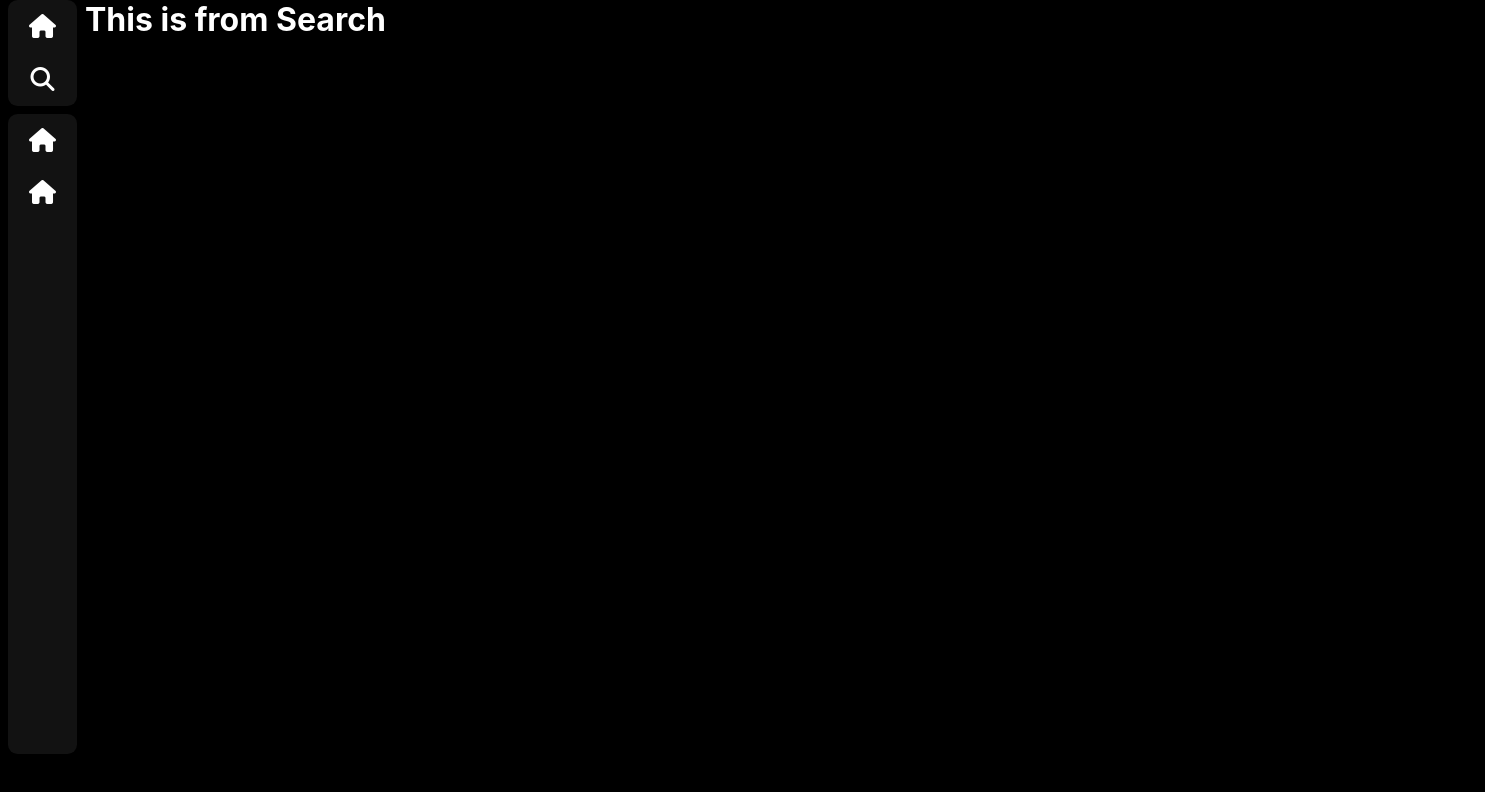
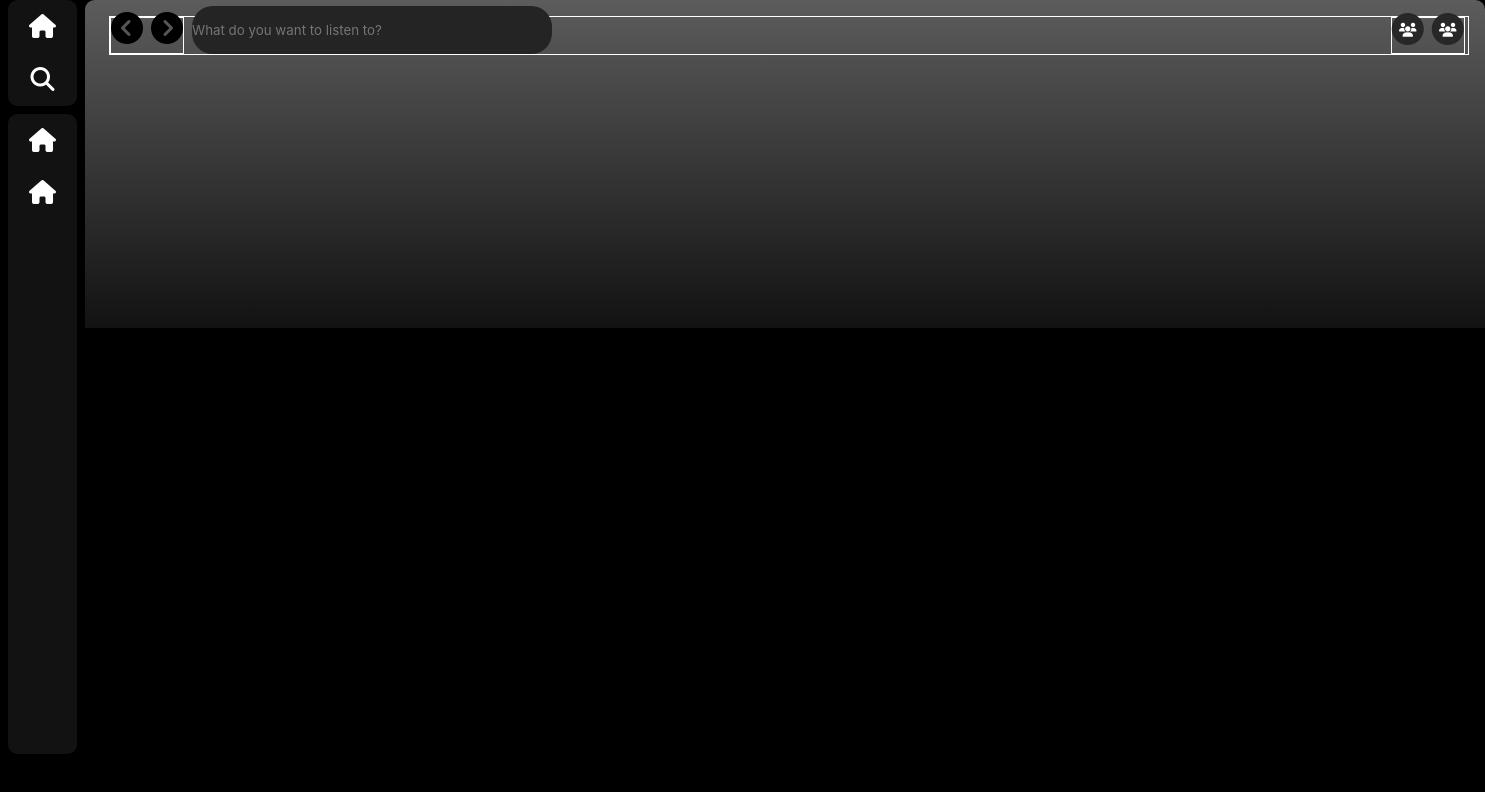
Before and after one commit to shreejal27/spotify_Clone, a React (Create React App) app: page /search in a window 1280 px wide. Shown: the top 792 px of the page, 1485 px wide, since content can reach past the window. Built offline with nearby package versions, Linux system fonts and the light colour scheme; the HTML template or start-up script is replaced by a standard one.

Commit message:
added search input

```diff
--- a/src/pages/Search.js
+++ b/src/pages/Search.js
@@ -1,9 +1,33 @@
 import React from "react";
-
-const Search = () =>{
-    return(
+import "./search.css";
+const Search = () => {
+    return (
         <div>
-            <h1>This is from Search</h1>
+            <div className="spotifySearch">
+                <div className="spotifyHomeTop">
+                    <div className="spotifyHomeTopLeft">
+                        <div>
+                            <i class="fa-solid fa-circle-chevron-left fa-2xl" style={{ color: "#000000" }}></i>
+                        </div>
+                        <div>
+                            <i class="fa-solid fa-circle-chevron-right fa-2xl" style={{ color: "#000000" }}></i>
+                        </div>
+                    </div>
+                    <div className="spotifySearchInput">
+                            <input type="text" className="spotifySearchForm" placeholder="What do you want to listen to?"/>
+                    </div>
+                    <div className="spotifyHomeTopRight">
+                        <div className="circle">
+                            <i class="fa-solid fa-circle fa-2xl" style={{ color: "#272727", position: "relative" }}></i>
+                            <i class="fa-solid fa-users fa-sm" style={{ color: "white", position: "absolute" }}></i>
+                        </div>
+                        <div className="circle">
+                            <i class="fa-solid fa-circle fa-2xl" style={{ color: "#272727", position: "relative" }}></i>
+                            <i class="fa-solid fa-users fa-sm" style={{ color: "white", position: "absolute" }}></i>
+                        </div>
+                    </div>
+                </div>
+            </div>
         </div>
     )
 }
--- /dev/null
+++ b/src/pages/search.css
@@ -0,0 +1,60 @@
+
+.spotifySearch{
+    background: linear-gradient(to bottom, #5c5c5c, #121212);
+    height: 37vh;
+    width: 85rem;
+    display: flex;
+    flex-direction: column;
+    /* border: 1px solid white; */
+    border-radius: 0.6rem 0.6rem 0 0;
+    padding: 1rem;
+    padding-left: 1.5rem;
+}
+
+.spotifyHomeTop{
+    display:flex;
+    justify-content: space-between;
+    border: 1px solid white;
+}
+
+.spotifyHomeTopLeft{
+    border:1px solid white;
+    width: 4.5rem;
+    display:flex;
+    justify-content: space-between;
+    /* margin-left: 0.5rem; */
+    /* margin-top: 0.7rem; */
+}
+
+.spotifySearchInput{
+    /* border:3px solid yellow; */
+    margin-right: auto;
+    margin-left: 0.5rem;
+    margin-top: -0.7rem;
+    height: 3rem;
+    width: 22.5rem;
+}
+
+.spotifySearchForm{
+    /* border:1px solid blue; */
+    outline: none;
+    border: none;
+    height: 100%;
+    width: 100%;
+    border-radius: 1.3rem;
+    background-color: #242424;
+}
+
+.spotifyHomeTopRight{
+    border:1px solid white;
+    width: 4.5rem;
+    display:flex;
+    justify-content: space-between;
+    margin-right: 0.2rem;
+}
+
+.circle{
+    display:flex;
+    justify-content: center;
+    margin-top: 0.7rem;
+}
```
